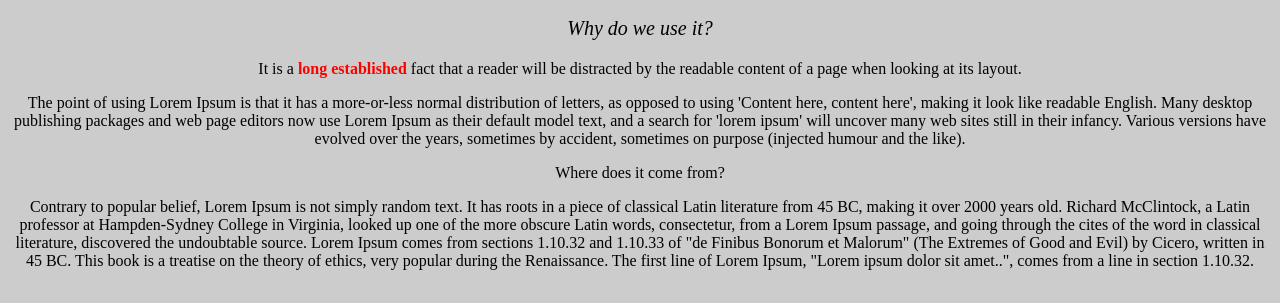
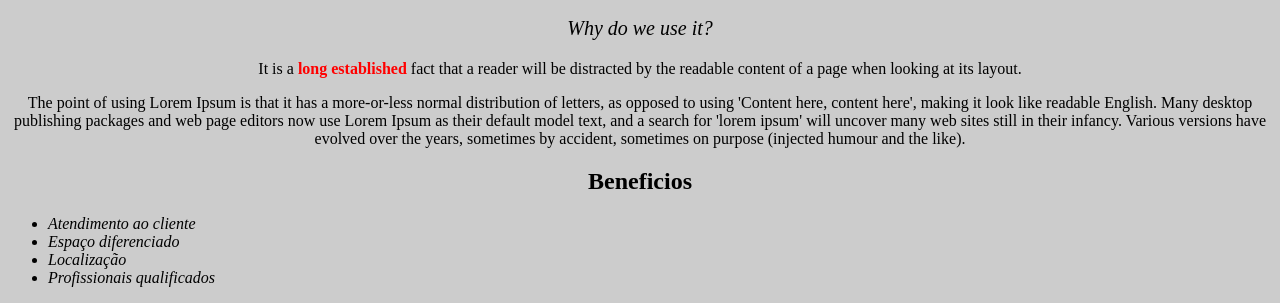
Before and after one commit to ederteixeira/AluraBarbearia, a plain HTML site: page index.html in a window 1280 px wide. Shown: the part 623-926 px from the top of the page. Drawn offline with Linux system fonts and the light colour scheme.

Commit message:
add lista n orde

```diff
--- a/index.html
+++ b/index.html
@@ -16,7 +16,13 @@
 		<p > It is a <strong>  long established </strong> fact that a reader will be distracted by the readable content of a page when looking at its layout.</p>
 
 		<p> The point of using Lorem Ipsum is that it has a more-or-less normal distribution of letters, as opposed to using 'Content here, content here', making it look like readable English. Many desktop publishing packages and web page editors now use Lorem Ipsum as their default model text, and a search for 'lorem ipsum' will uncover many web sites still in their infancy. Various versions have evolved over the years, sometimes by accident, sometimes on purpose (injected humour and the like). </p>
-		<p> Where does it come from? </p>
-		<p> Contrary to popular belief, Lorem Ipsum is not simply random text. It has roots in a piece of classical Latin literature from 45 BC, making it over 2000 years old. Richard McClintock, a Latin professor at Hampden-Sydney College in Virginia, looked up one of the more obscure Latin words, consectetur, from a Lorem Ipsum passage, and going through the cites of the word in classical literature, discovered the undoubtable source. Lorem Ipsum comes from sections 1.10.32 and 1.10.33 of "de Finibus Bonorum et Malorum" (The Extremes of Good and Evil) by Cicero, written in 45 BC. This book is a treatise on the theory of ethics, very popular during the Renaissance. The first line of Lorem Ipsum, "Lorem ipsum dolor sit amet..", comes from a line in section 1.10.32. </p>
+
+		<h2> Beneficios </h2>
+		<ul>
+			<li class="itens">Atendimento ao cliente</li>
+			<li class="itens">Espaço diferenciado</li>
+			<li class="itens">Localização</li>
+			<li class="itens">Profissionais qualificados</li>
+		</ul>
 	</body>
 </html>
--- a/style/style.css
+++ b/style/style.css
@@ -21,3 +21,11 @@ p {
 strong {
 	color: #FF0000;
 }
+
+h2 {
+	text-align: center;
+}
+
+.itens {
+	font-style: italic;
+}
```
